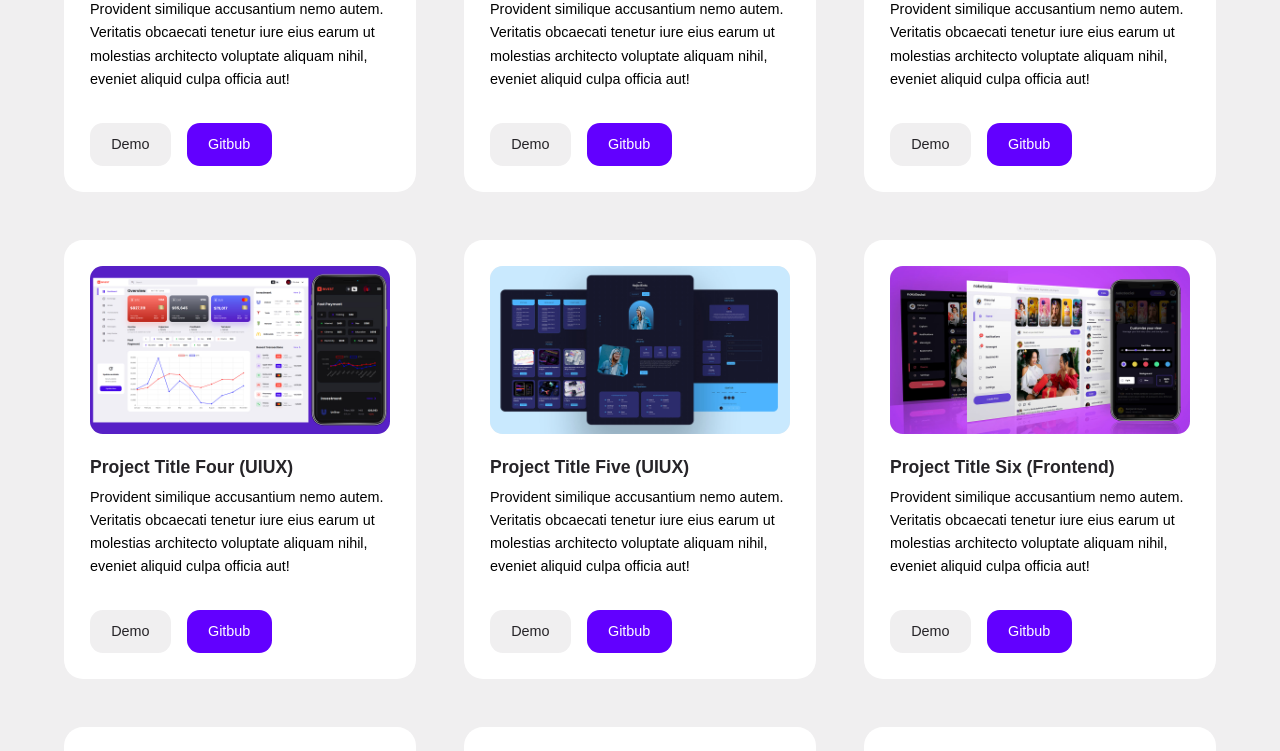
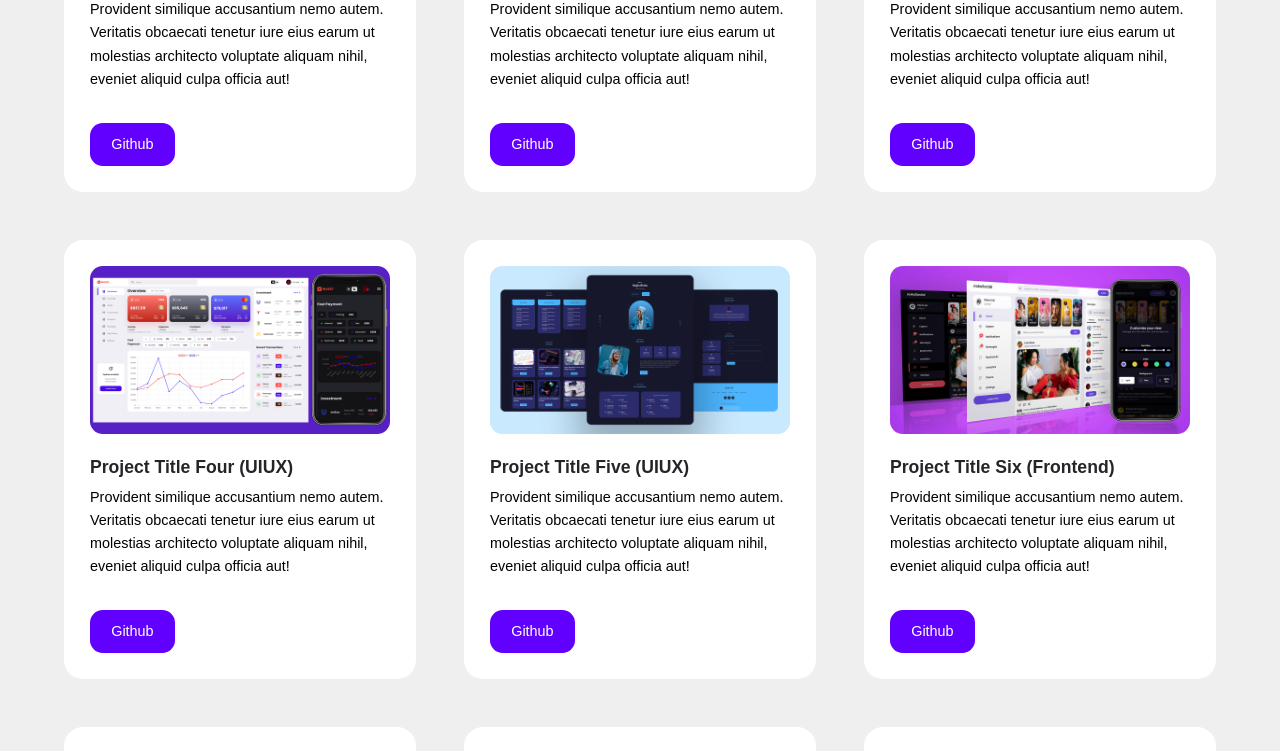
Before and after one commit to 25Miki/react-portfolio, a React (Create React App) app: page / in a window 1280 px wide. Shown: the part 3100-3851 px from the top of the page. Built offline with nearby package versions, Linux system fonts and the light colour scheme; the HTML template or start-up script is replaced by a standard one.

Commit message:
mañana más

```diff
--- a/src/sections/portfolio/Project.jsx
+++ b/src/sections/portfolio/Project.jsx
@@ -1,7 +1,18 @@
 import Card from '../../components/Card'
 
+const Project = ({ project }) => {
+  if (project.category === "art") {
+    return (
+      <Card className="portfolio__project">
+        <div className="portfolio__project-image">
+          <img src={project.image} alt="Portfolio Project Image" />
+        </div>
+        <h4>{project.title}</h4>
+        <p>{project.desc}</p>
+      </Card>
+    );
+  }
 
-const Project = ({project}) => {
   return (
     <Card className="portfolio__project">
       <div className="portfolio__project-image">
@@ -10,11 +21,12 @@ const Project = ({project}) => {
       <h4>{project.title}</h4>
       <p>{project.desc}</p>
       <div className="portfolio__project-cta">
-            <a href={project.demo} className="btn sm" target="_blank" rel="noopener noreferrer">Demo</a>
-            <a href={project.github} className="btn sm primary" target="_blank" rel="noopner noreferrer">Gitbub</a>
+        <a href={project.github} className="btn sm primary" target="_blank">
+          Github
+        </a>
       </div>
     </Card>
-  )
-}
+  );
+};
 
-export default Project
+export default Project;
```
Lines whose indentation alone changed are shown as unchanged.
